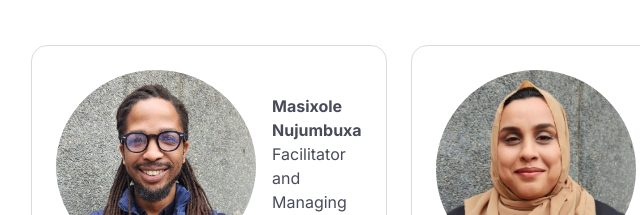
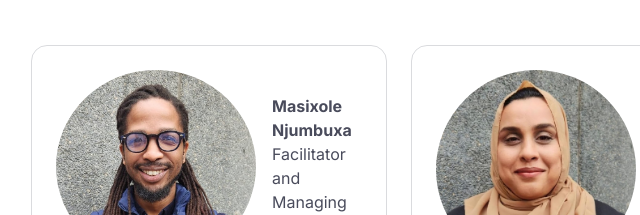
Before and after one commit to alizgirl/netguardians.github.io, a plain HTML site: page index.html in a window 1280 px wide. Shown: the part 3428-3643 px from the top of the page, 51-691 px from the left. Drawn offline with Linux system fonts and the light colour scheme.

Commit message:
corrected Masi's name

```diff
--- a/index.html
+++ b/index.html
@@ -340,7 +340,7 @@ License: https://freebootstrap.net/license
                 <div class="testimonial rounded-4 p-4">
                   <div class="testimonial-author d-flex gap-3 align-items-center">
                     <div class="author-img"><img class="rounded-circle img-fluid" src="images/Profiles/Masi_profile.jpg" alt=""></div>
-                    <div class="lh-base"><strong class="d-block">Masixole Nujumbuxa</strong><span>Facilitator and Managing Director</span></div>
+                    <div class="lh-base"><strong class="d-block">Masixole Njumbuxa</strong><span>Facilitator and Managing Director</span></div>
                   </div>
                 </div>
               </div>
```
